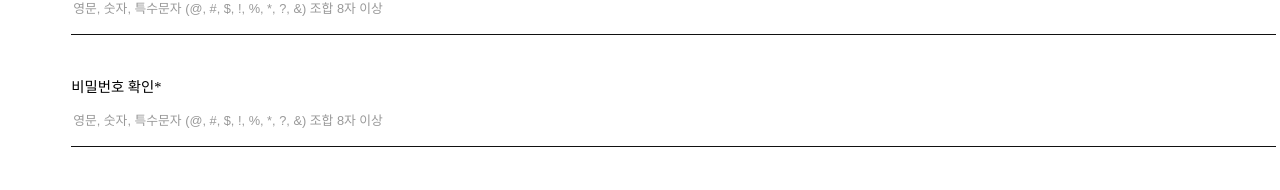
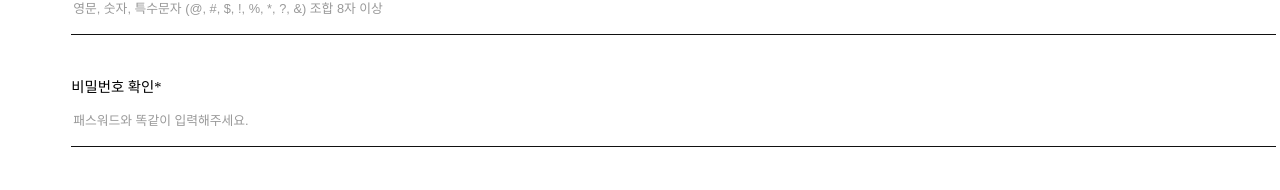
Before and after one commit to DO-SOPT-WEB/JeonganJang, a React (Vite) app in the folder week4/: page /signup in a window 1280 px wide. Shown: the part 405-595 px from the top of the page. Built offline with nearby package versions, Linux system fonts and the light colour scheme; no server answers.

Commit message:
feat: 비밀번호와 비밀번호 확인 값이 같아야 가입 버튼 활성화

```diff
--- a/week4/src/components/Password.jsx
+++ b/week4/src/components/Password.jsx
@@ -1,12 +1,6 @@
-import React, { useState } from "react";
-
-const Password = ({ password, setPassword, pwCheck, setPWcheck }) => {
+const Password = ({ password, setPassword }) => {
   const handlePwChange = (e) => {
     setPassword(e.target.value);
-  };
-
-  const handlePwCheckChange = (e) => {
-    setPWcheck(e.target.value);
   };
 
   return (
@@ -26,21 +20,6 @@ const Password = ({ password, setPassword, pwCheck, setPWcheck }) => {
           placeholder="영문, 숫자, 특수문자 (@, #, $, !, %, *, ?, &) 조합 8자 이상"
         />
       </div>
-      <div className="input_item">
-        <label htmlFor="pwCheck" className="input_title">
-          비밀번호 확인
-        </label>
-        <input
-          type="text"
-          id="pwCheck"
-          value={pwCheck}
-          minLength={8}
-          maxLength={64}
-          onChange={handlePwCheckChange}
-          className="inputBox"
-          placeholder="영문, 숫자, 특수문자 (@, #, $, !, %, *, ?, &) 조합 8자 이상"
-        />
-      </div>
     </div>
   );
 };
--- /dev/null
+++ b/week4/src/components/PasswordCheck.jsx
@@ -0,0 +1,21 @@
+const PasswordCheck = ({ pwCheck, handlePwCheckChange }) => {
+  return (
+    <div className="input_item">
+      <label htmlFor="pwCheck" className="input_title">
+        비밀번호 확인
+      </label>
+      <input
+        type="text"
+        id="pwCheck"
+        value={pwCheck}
+        minLength={8}
+        maxLength={64}
+        onChange={handlePwCheckChange}
+        className="inputBox"
+        placeholder="패스워드와 똑같이 입력해주세요."
+      />
+    </div>
+  );
+};
+
+export default PasswordCheck;
--- a/week4/src/pages/signup/SignupPage.jsx
+++ b/week4/src/pages/signup/SignupPage.jsx
@@ -1,10 +1,11 @@
-import React, { useEffect, useState } from "react";
+import { useState } from "react";
 import axios from "axios";
 import { signupURL } from "../../api/api";
 import Username from "../../components/Username";
 import Password from "../../components/Password";
 import Nickname from "../../components/Nickname";
 import { useNavigate } from "react-router-dom";
+import PasswordCheck from "../../components/PasswordCheck";
 
 const SignupPage = () => {
   const [username, setUsername] = useState("");
@@ -38,6 +39,10 @@ const SignupPage = () => {
     }
   };
 
+  const handlePwCheckChange = (e) => {
+    setPWcheck(e.target.value);
+  };
+
   return (
     <div className="container">
       <div className="contents">
@@ -62,13 +67,23 @@ const SignupPage = () => {
               setPwConfirm={setPwConfirm}
             />
 
+            <PasswordCheck
+              pwCheck={pwCheck}
+              setPwCheck={setPWcheck}
+              handlePwCheckChange={handlePwCheckChange}
+            />
+
             <Nickname nickname={nickname} setNickname={setNickname} />
 
             <button
               type="submit"
               className="button"
               disabled={
-                !username || !password || !nickname || isValidID === null
+                !username ||
+                !password ||
+                !nickname ||
+                isValidID === null ||
+                password !== pwCheck
               }
             >
               가입하기
```
